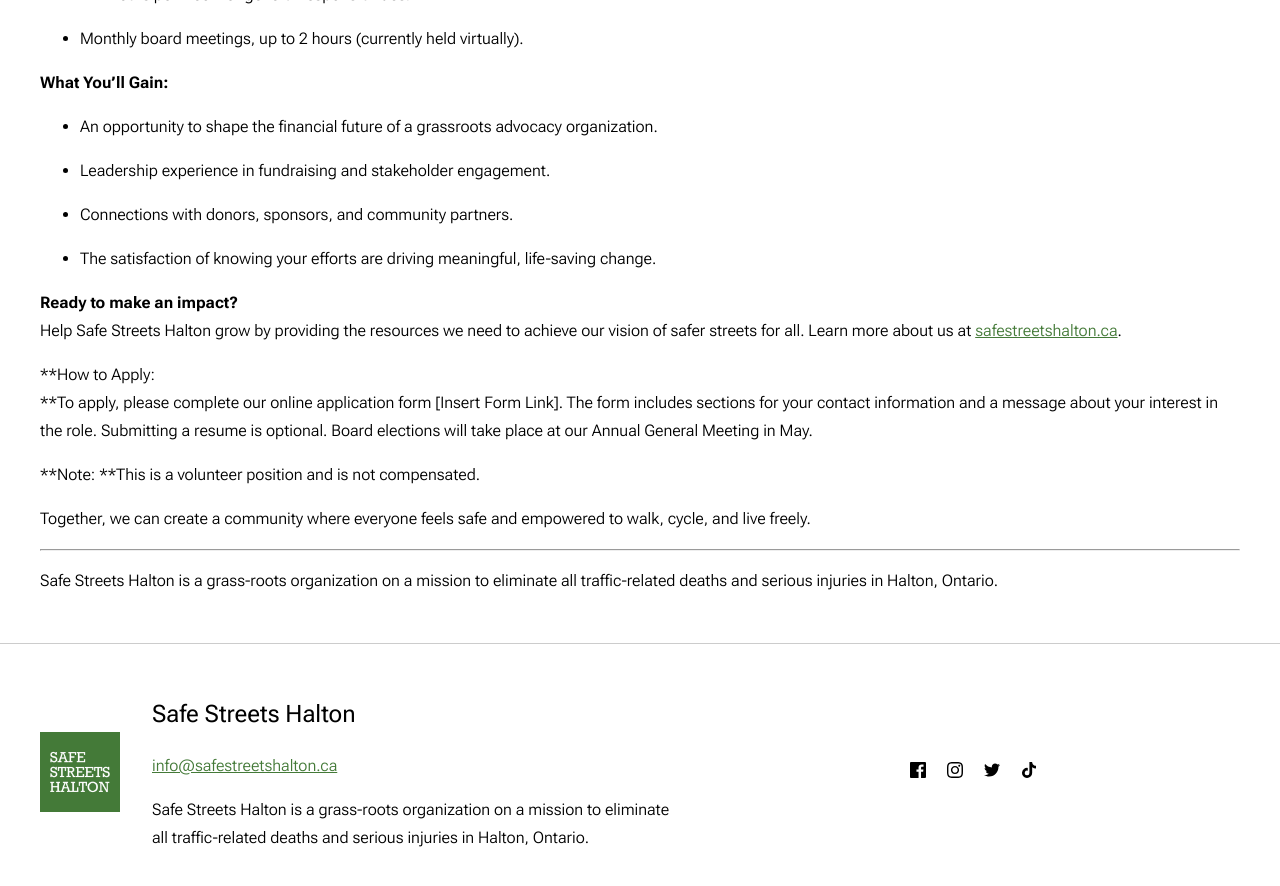
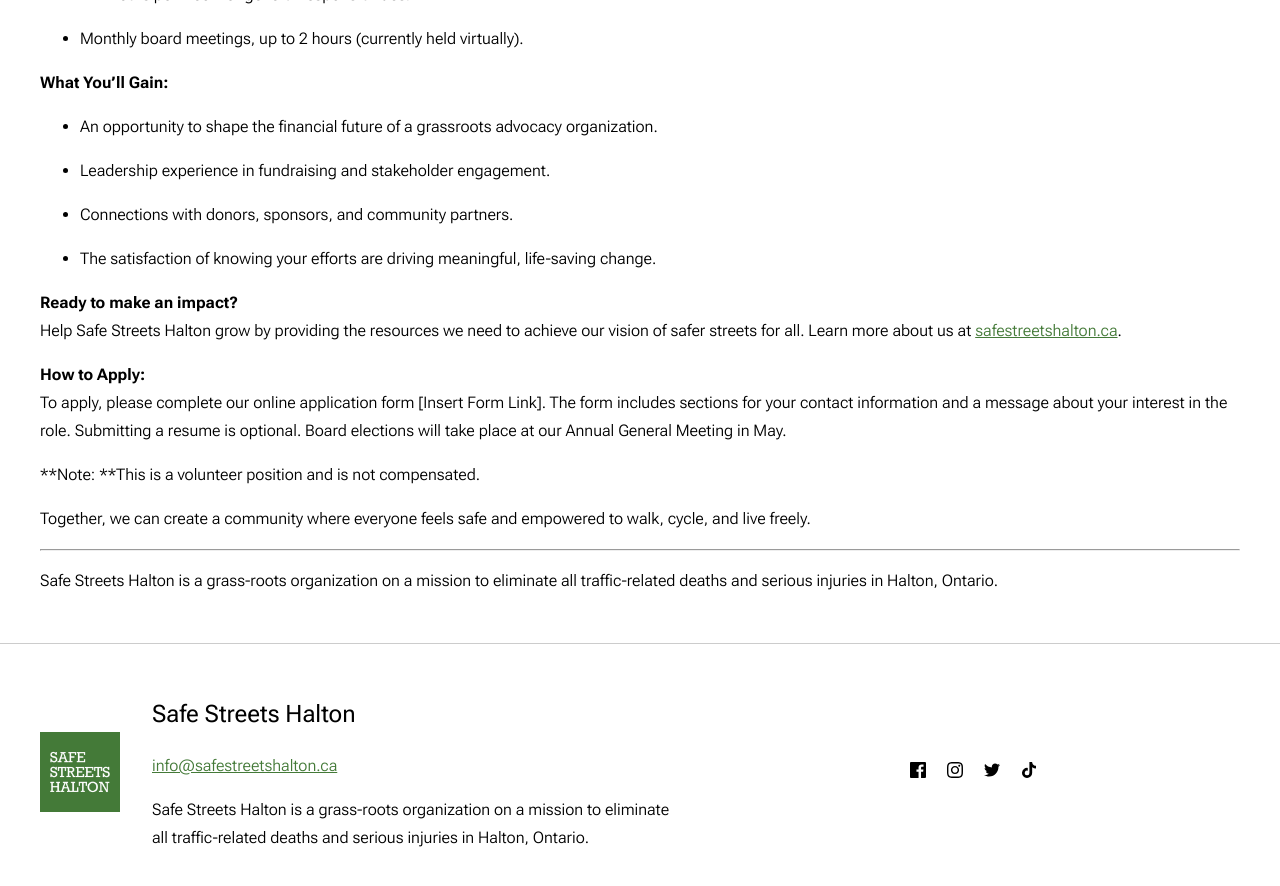
Before and after one commit to Safe-Streets-Halton/safe-streets-halton.github.io, a Jekyll site: the page built from _volunteer-postings/director-of-fundraising.markdown, in a window 1280 px wide and 900 px high, scrolled down 1580 px. Shown: the top 886 px of the window. Built offline with Jekyll 4.4.1, drawn with Linux system fonts in a browser that asks for light colours.

```diff
--- a/_volunteer-postings/director-of-fundraising.markdown
+++ b/_volunteer-postings/director-of-fundraising.markdown
@@ -75,8 +75,8 @@ The Fundraising Team will focus on:
 **Ready to make an impact?**\
 Help Safe Streets Halton grow by providing the resources we need to achieve our vision of safer streets for all. Learn more about us at [safestreetshalton.ca](https://safestreetshalton.ca).
 
-**How to Apply:\
-**To apply, please complete our online application form \[Insert Form Link\]. The form includes sections for your contact information and a message about your interest in the role. Submitting a resume is optional. Board elections will take place at our Annual General Meeting in May.
+**How to Apply:**\
+To apply, please complete our online application form \[Insert Form Link\]. The form includes sections for your contact information and a message about your interest in the role. Submitting a resume is optional. Board elections will take place at our Annual General Meeting in May.
 
 **Note: **This is a volunteer position and is not compensated.
 
```
